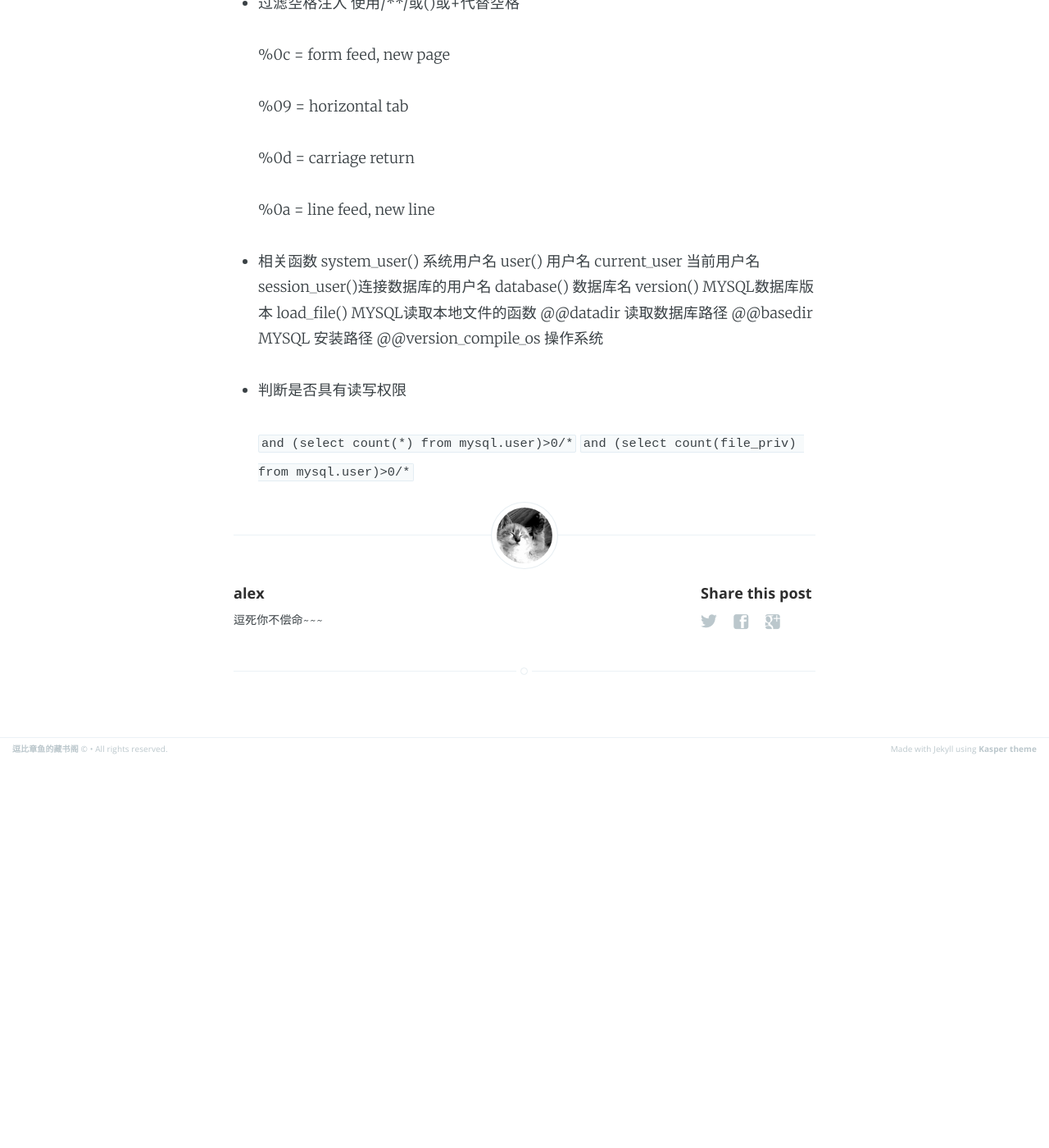
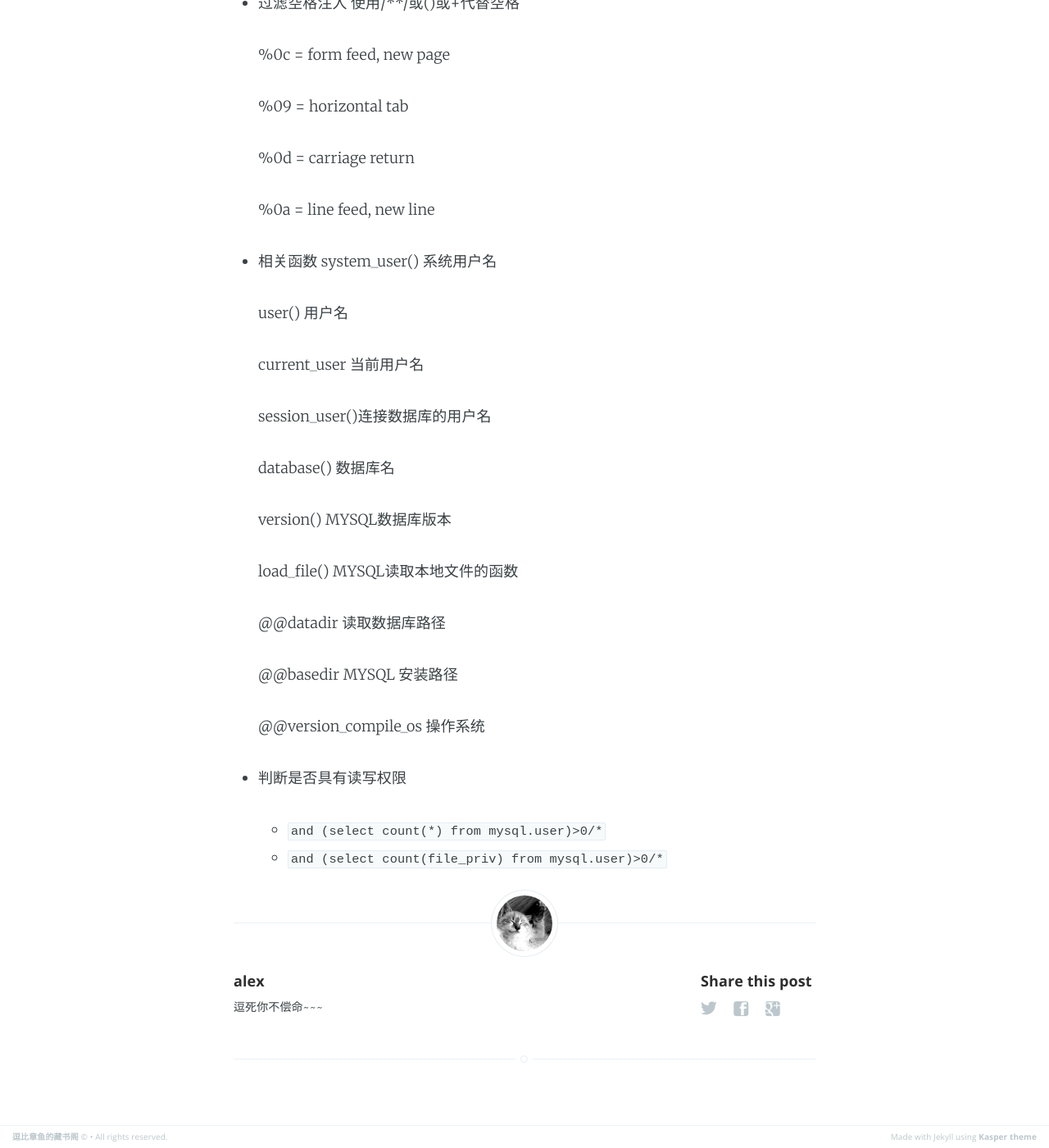
Before and after one commit to alex-marmot/alex-marmot.github.io, a Jekyll site: the page built from _posts/2017-08-27-MySQL-SQL注入笔记.md, in a window 1280 px wide and 1400 px high, scrolled down 3244 px. Shown: the whole window at 82% size. Built offline with Jekyll 4.4.1, drawn with Linux system fonts in a browser that asks for light colours; before the commit the page ends 4172 px from its top, so only the background shows below that.

Commit message:
update at 2017-08-27 04:35:29 UTC for

```diff
--- a/_posts/2017-08-27-MySQL-SQL注入笔记.md
+++ b/_posts/2017-08-27-MySQL-SQL注入笔记.md
@@ -89,17 +89,26 @@ union select 1,2,3,load_file(’d:weblogo123.jpg’),5,6,7,8,9,10,7 into outfile
 
   - 相关函数
     system_user() 系统用户名
+
     user() 用户名
+
     current_user 当前用户名
+
     session_user()连接数据库的用户名
+
     database() 数据库名
+
     version() MYSQL数据库版本
+
     load_file() MYSQL读取本地文件的函数
+
     @@datadir 读取数据库路径
+
     @@basedir MYSQL 安装路径
+
     @@version_compile_os 操作系统
 
   - 判断是否具有读写权限
 
-    `and (select count(*) from mysql.user)>0/*`
-    `and (select count(file_priv) from mysql.user)>0/*`
+    - `and (select count(*) from mysql.user)>0/*`
+    - `and (select count(file_priv) from mysql.user)>0/*`
```
